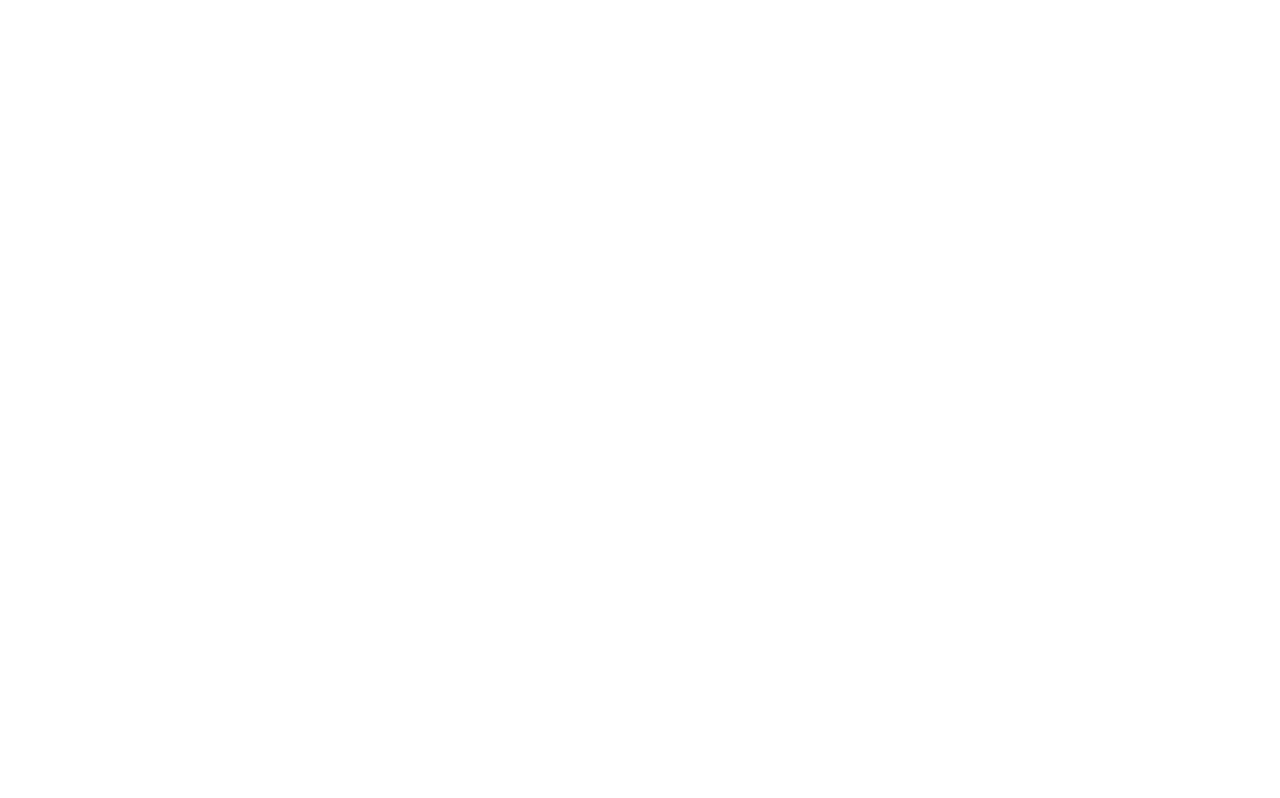
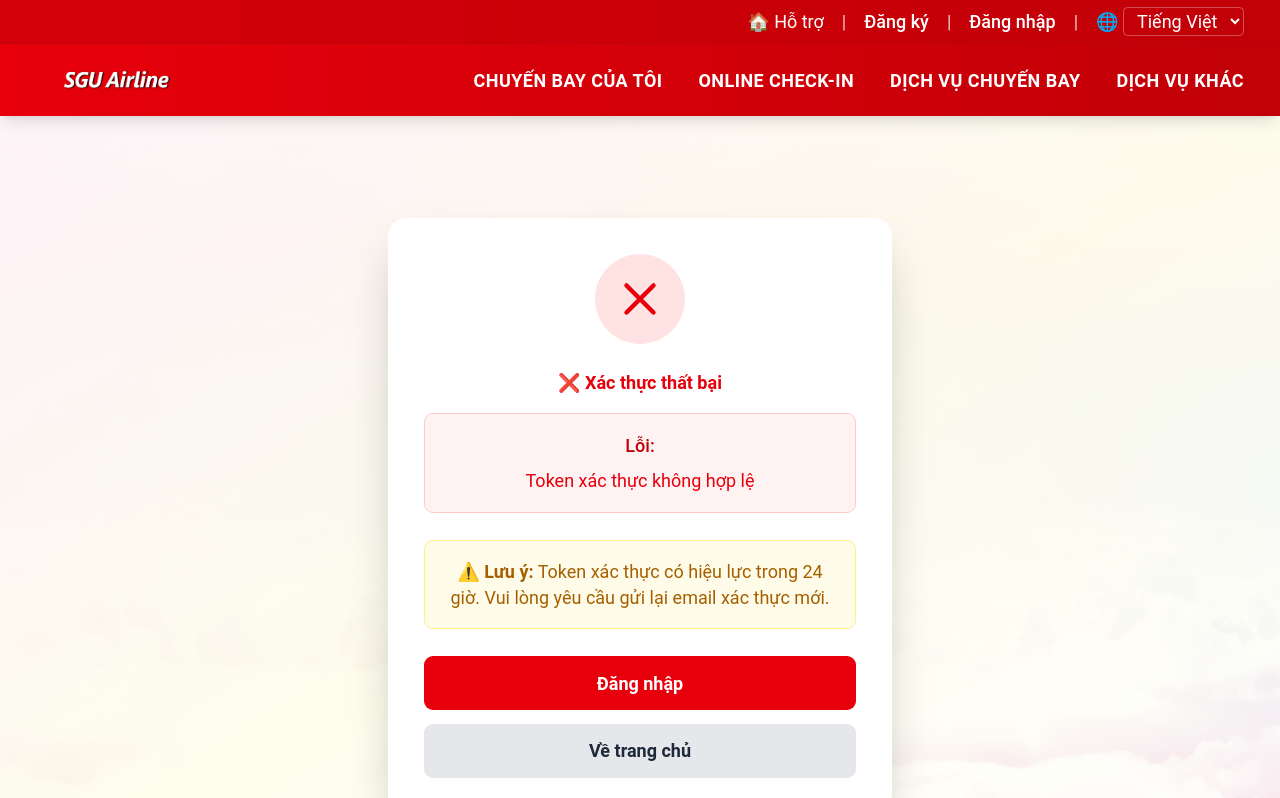
Before and after one commit to tongthanhdat009/J2EE-Frontend, a React (Vite) app: page /verify-email in a window 1280 px wide. Before the commit this address had no page. Shown: the top 798 px of the page. Built offline with nearby package versions, Linux system fonts and the light colour scheme.

Commit message:
sửa lại trang chủ

```diff
--- a/src/App.jsx
+++ b/src/App.jsx
@@ -27,6 +27,8 @@
 import SignupClient from "./pages/KhachHang/DangKy"
 import QuenMatKhau from "./pages/KhachHang/QuenMatKhau"
 import HoTro from "./pages/KhachHang/HoTro"
+// import CaNhan from "./pages/KhachHang/CaNhan"
+import VerifyEmail from "./pages/KhachHang/VerifyEmail"
 
 function App() {
   return (
@@ -46,6 +48,12 @@
           <Route path="/dich-vu-chuyen-bay" element={<DichVuChuyenBay/>}/>
           <Route path="/dich-vu-khac" element={<DichVuKhac/>}/>
           <Route path="/ho-tro" element={<HoTro/>}/>
+
+          {/* Trang cá nhân
+          <Route path="/ca-nhan" element={<CaNhan/>}/> */}
+
+          {/* Xác thực email */}
+          <Route path="/verify-email" element={<VerifyEmail/>}/>
 
           {/* Trang đặt vé */}
           <Route path="/chon-chuyen-bay" element={<DichVuKhac/>}/>
--- a/src/components/common/Navbar.jsx
+++ b/src/components/common/Navbar.jsx
@@ -42,10 +42,13 @@
           {isLoggedIn ? (
             <>
               <span className="text-white/80">|</span>
-              <span className="text-white flex items-center gap-1">
+              <Link
+                to="/ca-nhan"
+                className="text-white hover:text-yellow-400 transition-colors flex items-center gap-1"
+              >
                 <span>👤</span>
                 <span className="font-medium">{userName}</span>
-              </span>
+              </Link>
               <span className="text-white/80">|</span>
               <button
                 onClick={handleLogout}
@@ -169,9 +172,13 @@
 
               {isLoggedIn ? (
                 <>
-                  <div className="text-white py-2 px-3 bg-white/10 rounded">
+                  <Link
+                    to="/ca-nhan"
+                    className="text-white py-2 px-3 bg-white/10 rounded hover:bg-white/20 transition-colors"
+                    onClick={closeMobileMenu}
+                  >
                     👤 {userName}
-                  </div>
+                  </Link>
                   <button
                     onClick={handleLogout}
                     className="text-white py-2 px-3 rounded hover:bg-white/10 transition-colors text-left"
--- a/src/pages/KhachHang/TrangChu.jsx
+++ b/src/pages/KhachHang/TrangChu.jsx
@@ -74,8 +74,8 @@
             {slides.map((slide, index) => (
               <div
                 key={slide.id}
-                className={`absolute inset-0 transition-all duration-1000 ${
-                  index === currentSlide ? 'opacity-100 translate-x-0' : 'opacity-0 translate-x-full'
+                className={`absolute inset-0 transition-opacity duration-1000 ease-in-out ${
+                  index === currentSlide ? 'opacity-100 z-10' : 'opacity-0 z-0'
                 }`}
               >
                 <div
--- /dev/null
+++ b/src/pages/KhachHang/VerifyEmail.jsx
@@ -0,0 +1,167 @@
+import React, { useState, useEffect, useRef } from "react";
+import { useNavigate, useSearchParams } from "react-router-dom";
+import Navbar from "../../components/common/Navbar";
+import Footer from "../../components/common/Footer";
+import { EmailVerificationService } from "../../services/EmailVerificationService";
+
+function VerifyEmail() {
+  const navigate = useNavigate();
+  const [searchParams] = useSearchParams();
+  const [status, setStatus] = useState("verifying"); // verifying, success, error
+  const [message, setMessage] = useState("");
+  const hasVerified = useRef(false); // Prevent double verification
+
+  useEffect(() => {
+    const token = searchParams.get("token");
+
+    if (!token) {
+      setStatus("error");
+      setMessage("Token xác thực không hợp lệ");
+      return;
+    }
+
+    // Check if already verified in this session
+    if (hasVerified.current) {
+      return;
+    }
+
+    // Verify email
+    const verifyEmail = async () => {
+      try {
+        hasVerified.current = true; // Mark as verified to prevent re-run
+
+        await EmailVerificationService.verifyEmail(token);
+        setStatus("success");
+        setMessage("Xác thực email thành công!");
+
+        // Store verification status
+        localStorage.setItem("emailVerified", "true");
+
+        // Redirect after 3 seconds
+        setTimeout(() => {
+          const isLoggedIn = localStorage.getItem("accessToken");
+          if (isLoggedIn) {
+            navigate("/ca-nhan");
+          } else {
+            navigate("/dang-nhap-client");
+          }
+        }, 3000);
+      } catch (error) {
+        setStatus("error");
+        setMessage(error.message || "Xác thực email thất bại");
+      }
+    };
+
+    verifyEmail();
+  }, [searchParams, navigate]); // Only run when searchParams or navigate changes
+
+  return (
+    <>
+      <Navbar />
+      <div
+        className="min-h-screen bg-cover bg-center bg-no-repeat bg-fixed relative flex items-center justify-center"
+        style={{ backgroundImage: 'url(/background/auth/bg_footer.2f611c1f.webp)' }}
+      >
+        <div className="absolute inset-0 bg-gradient-to-br from-pink-50/80 via-yellow-50/80 to-white/80"></div>
+
+        <div className="relative z-10 max-w-md w-full mx-4">
+          <div className="bg-white rounded-2xl shadow-2xl p-8">
+            {status === "verifying" && (
+              <div className="text-center">
+                <div className="w-20 h-20 mx-auto mb-6">
+                  <div className="animate-spin rounded-full h-20 w-20 border-b-4 border-red-600"></div>
+                </div>
+                <h2 className="text-2xl font-bold text-gray-800 mb-4">
+                  Đang xác thực email...
+                </h2>
+                <p className="text-gray-600">
+                  Vui lòng đợi trong giây lát
+                </p>
+              </div>
+            )}
+
+            {status === "success" && (
+              <div className="text-center">
+                <div className="w-20 h-20 mx-auto mb-6 bg-green-100 rounded-full flex items-center justify-center animate-bounce">
+                  <svg className="w-12 h-12 text-green-600" fill="none" stroke="currentColor" viewBox="0 0 24 24">
+                    <path strokeLinecap="round" strokeLinejoin="round" strokeWidth={2} d="M5 13l4 4L19 7" />
+                  </svg>
+                </div>
+                <h2 className="text-2xl font-bold text-green-600 mb-4">
+                  ✅ Xác thực thành công!
+                </h2>
+                <p className="text-gray-600 mb-4">
+                  {message}
+                </p>
+                <div className="bg-green-50 border border-green-200 rounded-lg p-4 mb-4">
+                  <p className="text-sm text-green-700">
+                    🎉 Tài khoản của bạn đã được xác thực thành công!
+                  </p>
+                </div>
+                <p className="text-sm text-gray-500 flex items-center justify-center gap-2">
+                  <div className="animate-spin rounded-full h-4 w-4 border-b-2 border-gray-500"></div>
+                  Đang chuyển hướng...
+                </p>
+              </div>
+            )}
+
+            {status === "error" && (
+              <div className="text-center">
+                <div className="w-20 h-20 mx-auto mb-6 bg-red-100 rounded-full flex items-center justify-center">
+                  <svg className="w-12 h-12 text-red-600" fill="none" stroke="currentColor" viewBox="0 0 24 24">
+                    <path strokeLinecap="round" strokeLinejoin="round" strokeWidth={2} d="M6 18L18 6M6 6l12 12" />
+                  </svg>
+                </div>
+                <h2 className="text-2xl font-bold text-red-600 mb-4">
+                  ❌ Xác thực thất bại
+                </h2>
+                <div className="bg-red-50 border border-red-200 rounded-lg p-4 mb-6">
+                  <p className="text-red-700 font-medium mb-2">Lỗi:</p>
+                  <p className="text-sm text-red-600">
+                    {message}
+                  </p>
+                </div>
+
+                {message.includes("đã được sử dụng") && (
+                  <div className="bg-blue-50 border border-blue-200 rounded-lg p-4 mb-6">
+                    <p className="text-sm text-blue-700">
+                      💡 <strong>Gợi ý:</strong> Token này đã được sử dụng để xác thực.
+                      Nếu bạn chưa xác thực, vui lòng yêu cầu gửi lại email xác thực.
+                    </p>
+                  </div>
+                )}
+
+                {(message.includes("hết hạn") || message.includes("không hợp lệ")) && (
+                  <div className="bg-yellow-50 border border-yellow-200 rounded-lg p-4 mb-6">
+                    <p className="text-sm text-yellow-700">
+                      ⚠️ <strong>Lưu ý:</strong> Token xác thực có hiệu lực trong 24 giờ.
+                      Vui lòng yêu cầu gửi lại email xác thực mới.
+                    </p>
+                  </div>
+                )}
+
+                <div className="space-y-3">
+                  <button
+                    onClick={() => navigate("/dang-nhap-client")}
+                    className="w-full px-6 py-3 bg-red-600 hover:bg-red-700 text-white rounded-lg font-semibold transition-all"
+                  >
+                    Đăng nhập
+                  </button>
+                  <button
+                    onClick={() => navigate("/")}
+                    className="w-full px-6 py-3 bg-gray-200 hover:bg-gray-300 text-gray-800 rounded-lg font-semibold transition-all"
+                  >
+                    Về trang chủ
+                  </button>
+                </div>
+              </div>
+            )}
+          </div>
+        </div>
+      </div>
+      <Footer />
+    </>
+  );
+}
+
+export default VerifyEmail;
--- a/src/services/EmailVerificationService.jsx
+++ b/src/services/EmailVerificationService.jsx
@@ -1,10 +1,17 @@
-import apiClient from "./apiClient";
+import axios from "axios";
+
+const BASE_URL = "http://localhost:8080";
 
 export const EmailVerificationService = {
-  // Gửi email xác thực
+  // Gửi email xác thực - không cần token
   sendVerificationEmail: async (email) => {
     try {
-      const response = await apiClient.post('/auth/send-verification', { email });
+      const response = await axios.post(`${BASE_URL}/auth/send-verification`,
+        { email },
+        {
+          headers: { "Content-Type": "application/json" }
+        }
+      );
       return response.data;
     } catch (error) {
       const msg = error?.response?.data?.message || "Không thể gửi email xác thực!";
@@ -12,10 +19,10 @@
     }
   },
 
-  // Xác thực email bằng token
+  // Xác thực email bằng token - không cần authentication
   verifyEmail: async (token) => {
     try {
-      const response = await apiClient.get(`/auth/verify-email?token=${token}`);
+      const response = await axios.get(`${BASE_URL}/auth/verify-email?token=${token}`);
       return response.data;
     } catch (error) {
       const msg = error?.response?.data?.message || "Xác thực email thất bại!";
@@ -23,10 +30,15 @@
     }
   },
 
-  // Gửi lại email xác thực
+  // Gửi lại email xác thực - không cần token
   resendVerificationEmail: async (email) => {
     try {
-      const response = await apiClient.post('/auth/resend-verification', { email });
+      const response = await axios.post(`${BASE_URL}/auth/resend-verification`,
+        { email },
+        {
+          headers: { "Content-Type": "application/json" }
+        }
+      );
       return response.data;
     } catch (error) {
       const msg = error?.response?.data?.message || "Không thể gửi lại email xác thực!";
```
Also changed, not shown: public/background/home/bgBannerHomePage.72a61446.webp.
